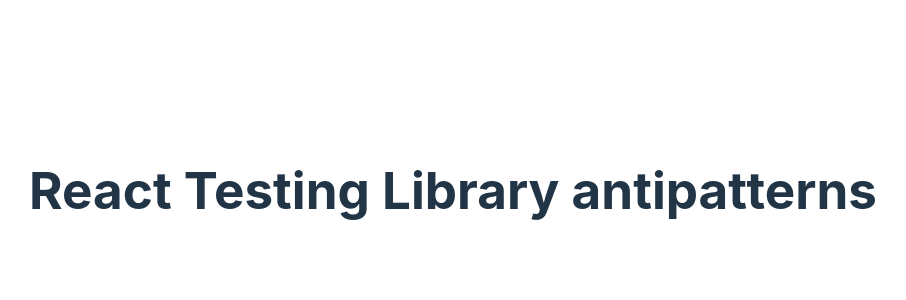
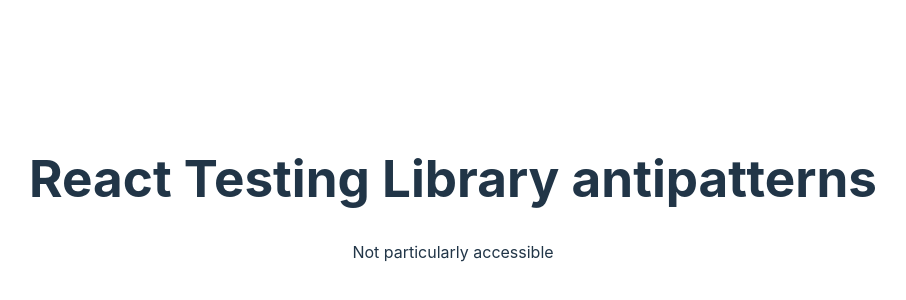
Before and after one commit to TrueWill/react-testing-antipatterns, a React (Vite) app: page / in a window 1280 px wide. Shown: the part 210-510 px from the top of the page, without its empty margins (187-1093 px from the left). Built offline with nearby package versions, Linux system fonts and the light colour scheme.

Commit message:
-Initial test example and config

```diff
--- a/package.json
+++ b/package.json
@@ -27,7 +27,6 @@
     "eslint-plugin-react": "^7.34.2",
     "eslint-plugin-react-hooks": "^4.6.0",
     "eslint-plugin-react-refresh": "^0.4.6",
-    "jsdom": "^24.1.0",
     "prettier": "3.3.0",
     "typescript": "^5.2.2",
     "typescript-eslint": "^7.11.0",
--- a/src/App.tsx
+++ b/src/App.tsx
@@ -4,6 +4,7 @@ function App() {
   return (
     <>
       <h1>React Testing Library antipatterns</h1>
+      <div data-testid="find-me">Not particularly accessible</div>
     </>
   );
 }
--- a/tsconfig.json
+++ b/tsconfig.json
@@ -18,7 +18,9 @@
     "strict": true,
     "noUnusedLocals": true,
     "noUnusedParameters": true,
-    "noFallthroughCasesInSwitch": true
+    "noFallthroughCasesInSwitch": true,
+
+    "types": ["vitest/jsdom"]
   },
   "include": ["src"],
   "references": [{ "path": "./tsconfig.node.json" }]
```
Also changed, not shown: 2 other files (tests, documents, lock files or other folders).
